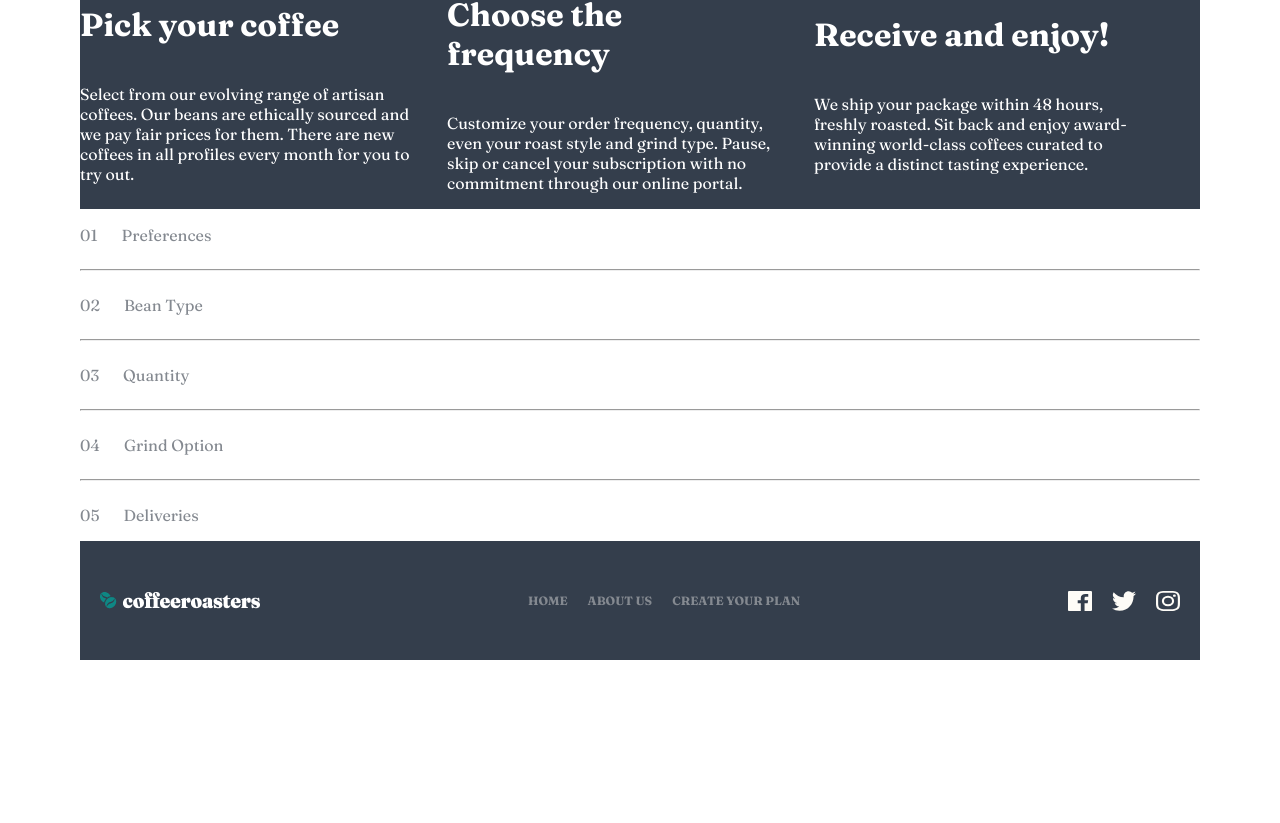
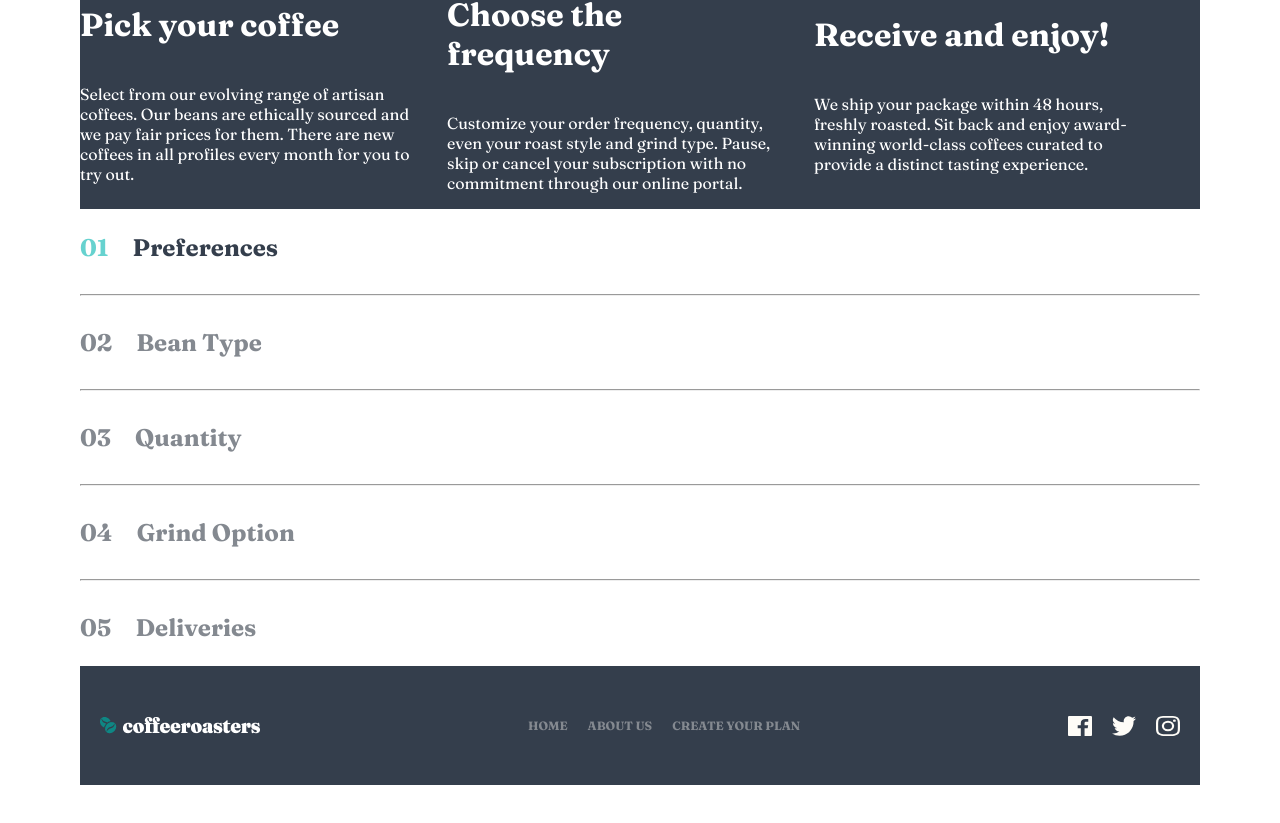
Before and after one commit to maha404/coffeeroasters-subscription-site, a React (Vite) app in the folder coffee-subscription-site/: page /subscribe in a window 1280 px wide. Shown: the part 800-1623 px from the top of the page. Before the commit the page ends 1500 px from the top, so only its background shows below. Built offline with nearby package versions, Linux system fonts and the light colour scheme.

Commit message:
Enhance PreferencesListItem styles for improved readability and emphasis

```diff
--- a/coffee-subscription-site/src/App.css
+++ b/coffee-subscription-site/src/App.css
@@ -771,14 +771,21 @@ header {
 .preferences-list-item {
     display: flex;
     gap: 24px;
+    font-size: 24px;
     color: var(--neutral-500);
+
+    .preferences-number, .preferences-text {
+        font-weight: bold;
+    }
+
 }
 
-.preferences-number .active {
-    color: var(--neutral-900);
+.preferences-number.active {
+    color: var(--teal-300);
+    font-weight: bold;
 }
 
-.preferences-text .active {
+.preferences-text.active {
     color: var(--neutral-900);
     font-weight: bold;
 }
```
